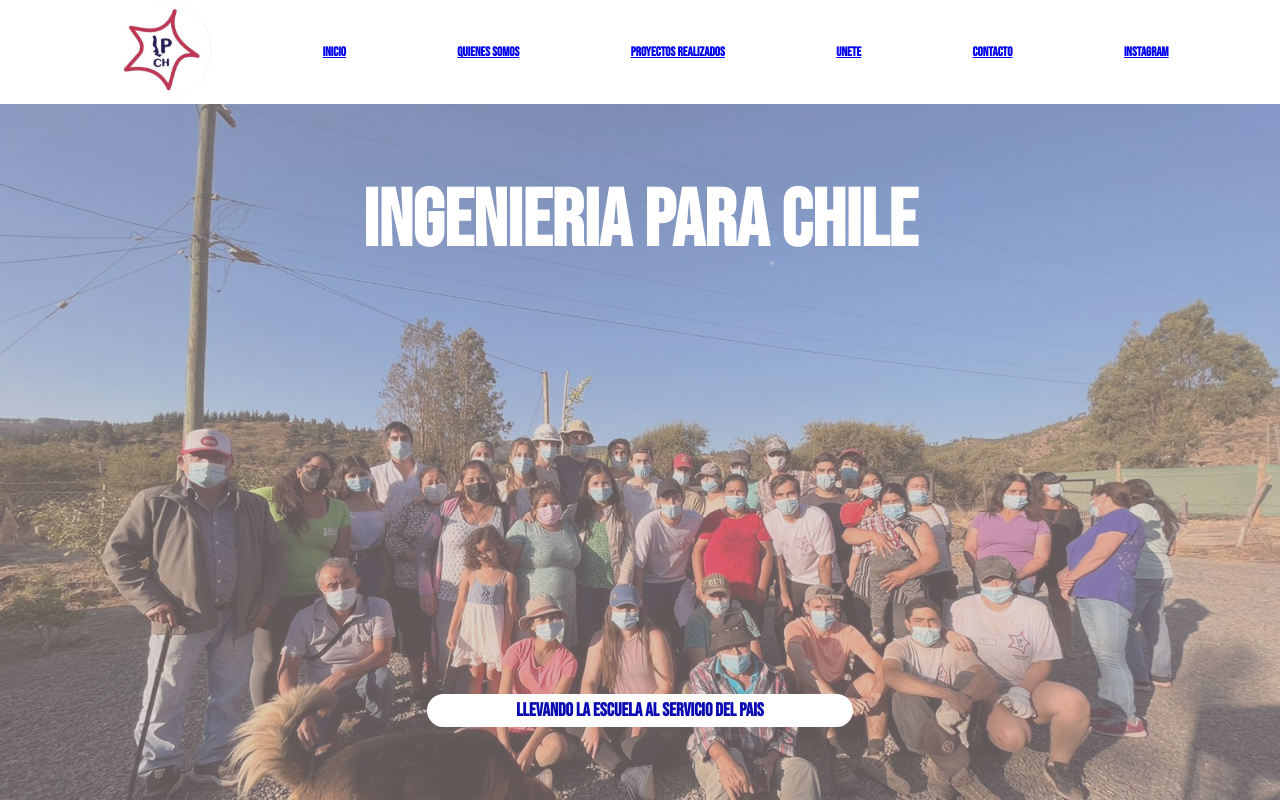
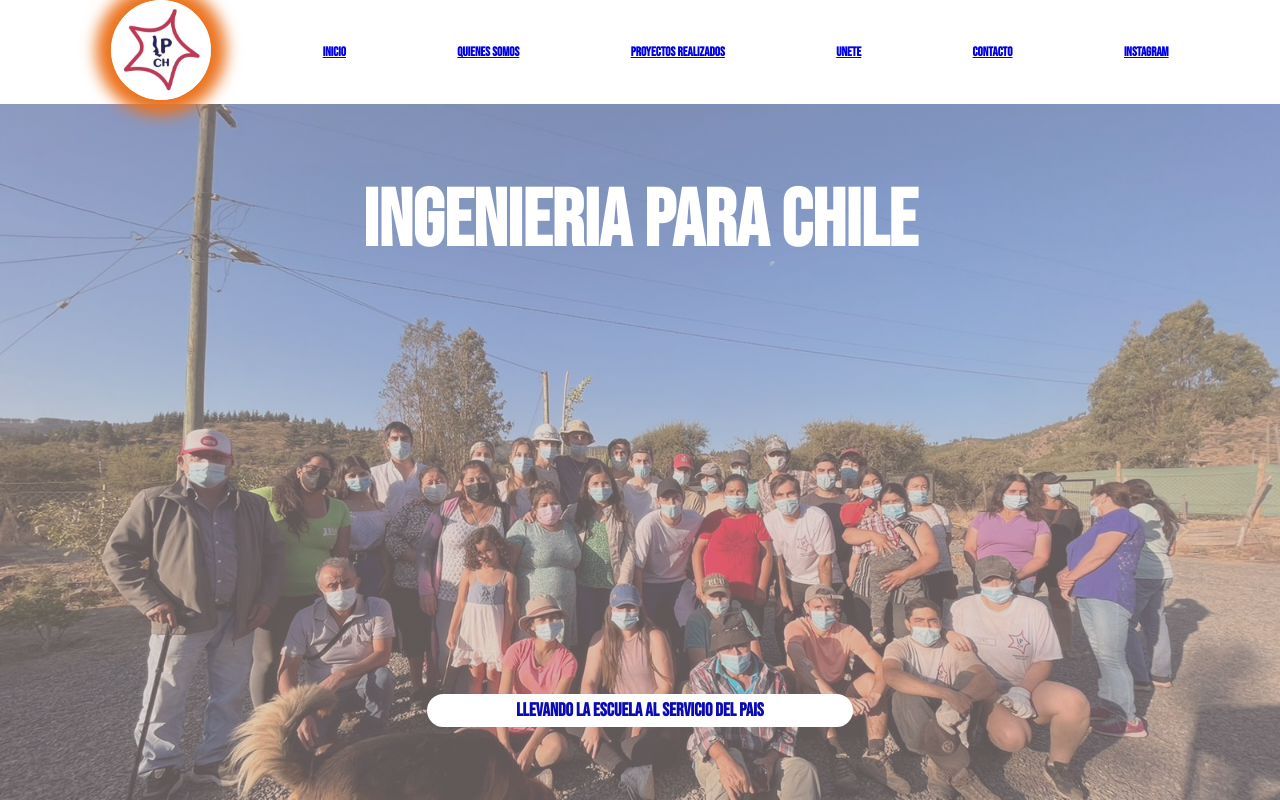
Before and after one commit to JoseHermosilla12/desarrolloweb, a plain HTML site: page index.html in a window 1280 px wide. In both pictures the pointer is over the picture 161 px from the left and 50 px from the top of the page. Shown: the top 800 px of the page. Drawn offline with Linux system fonts and the light colour scheme.

Commit message:
Presentacion git

```diff
--- a/css/estilos.css
+++ b/css/estilos.css
@@ -198,6 +198,15 @@
     .imagen2{
         margin-top: 26px;
     }
+
+    img:hover{
+    border-radius:50%;
+    -webkit-border-radius:50%;
+    box-shadow: 0px 0px 15px 15px #ec731e;
+    -webkit-box-shadow: 0px 0px 15px 15px #ec731e;
+    transform: rotate(360deg);
+    -webkit-transform: rotate(360deg);
+    }
     .grillasegun{
         width: 100vw;
         height: 75vh;
```
